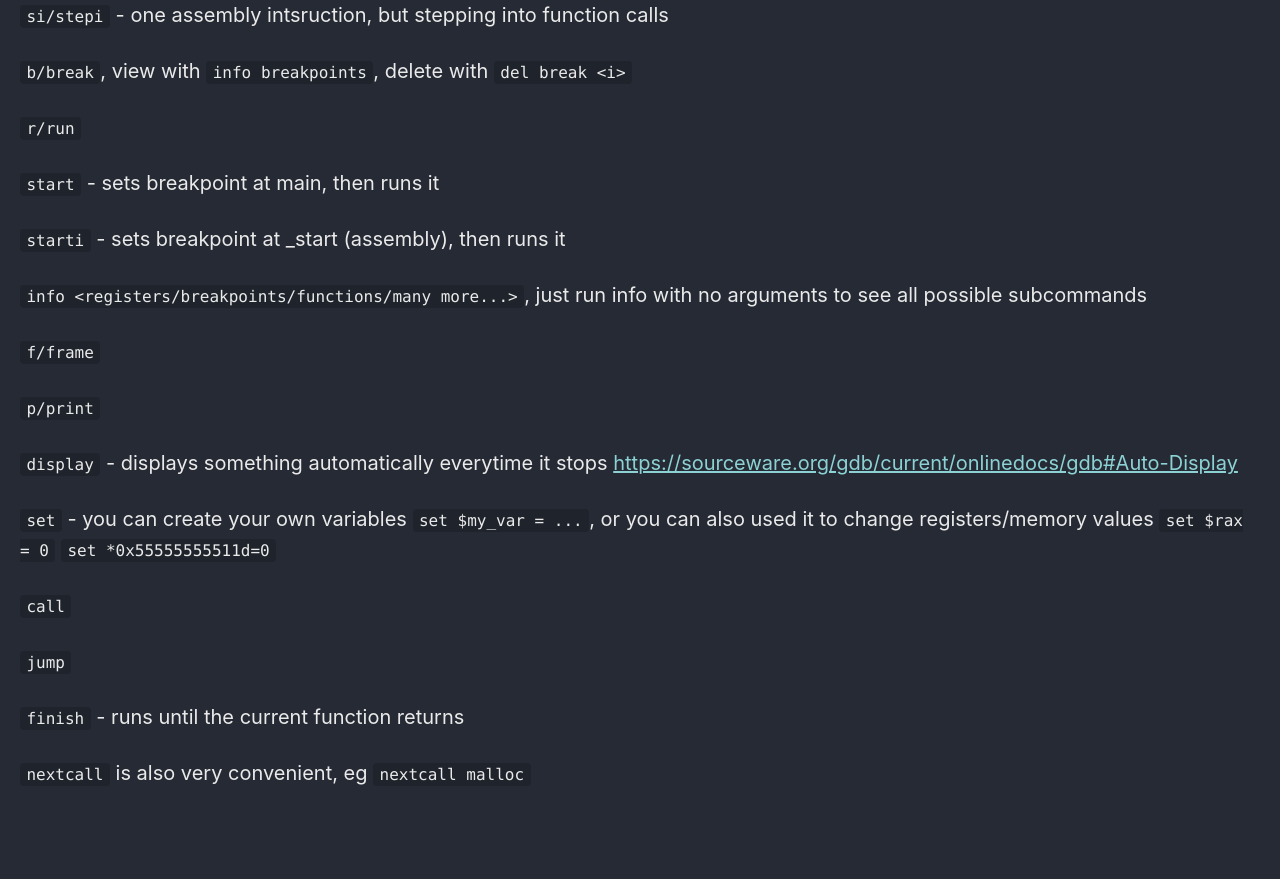
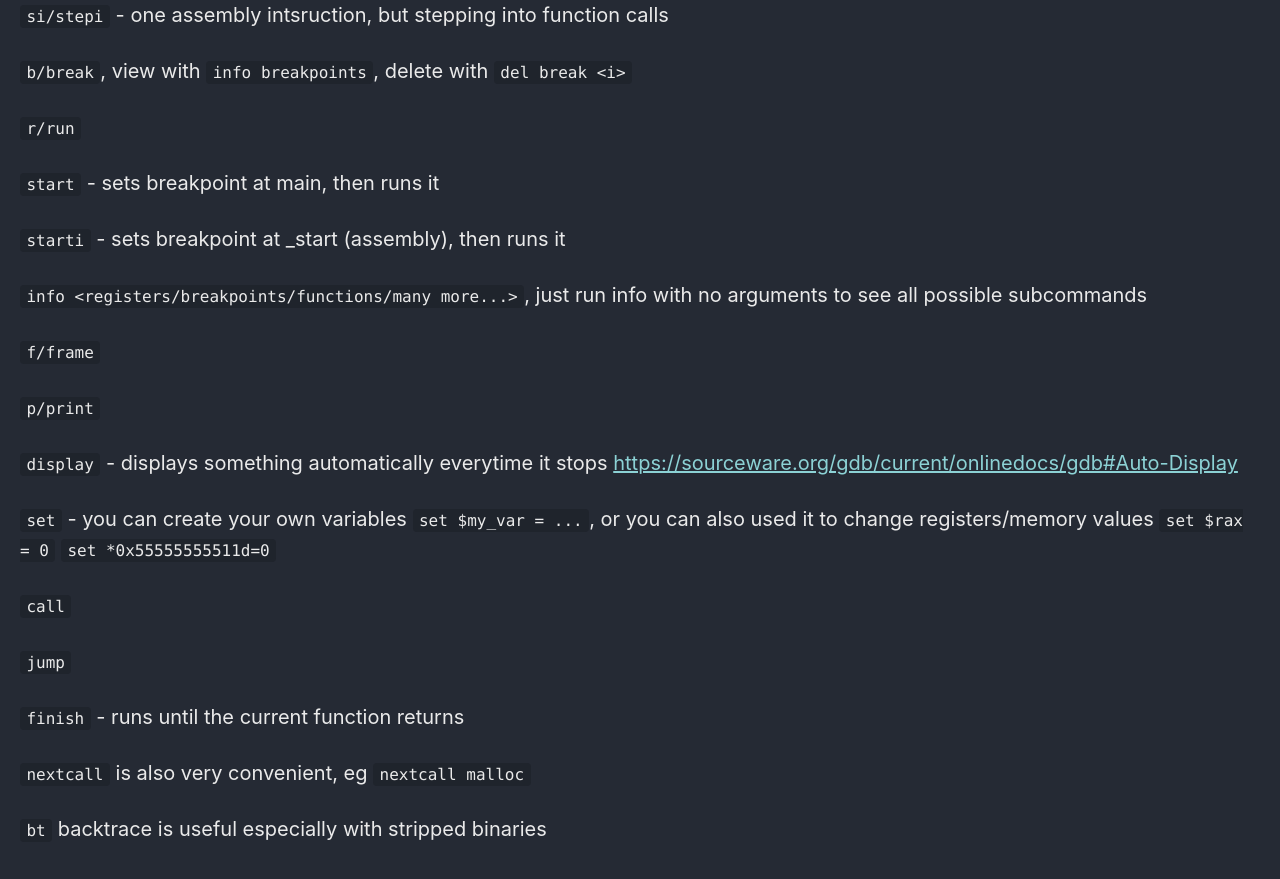
Before and after one commit to Connor-McCartney/Connor-McCartney.github.io, a Jekyll site: the page built from _pages/misc/gdb.md, in a window 1280 px wide and 900 px high, scrolled down 1497 px. Shown: the top 879 px of the window. Built offline with Jekyll 4.4.1, drawn with Linux system fonts in a browser that asks for light colours; cached includes are drawn as plain includes; before the commit the page ends 2341 px from its top, so only the background shows below that.

Commit message:
Update gdb.md

```diff
--- a/_pages/misc/gdb.md
+++ b/_pages/misc/gdb.md
@@ -90,3 +90,7 @@ n -  number of elements
 
 
 `nextcall` is also very convenient, eg `nextcall malloc`
+
+
+
+`bt` backtrace is useful especially with stripped binaries
```
